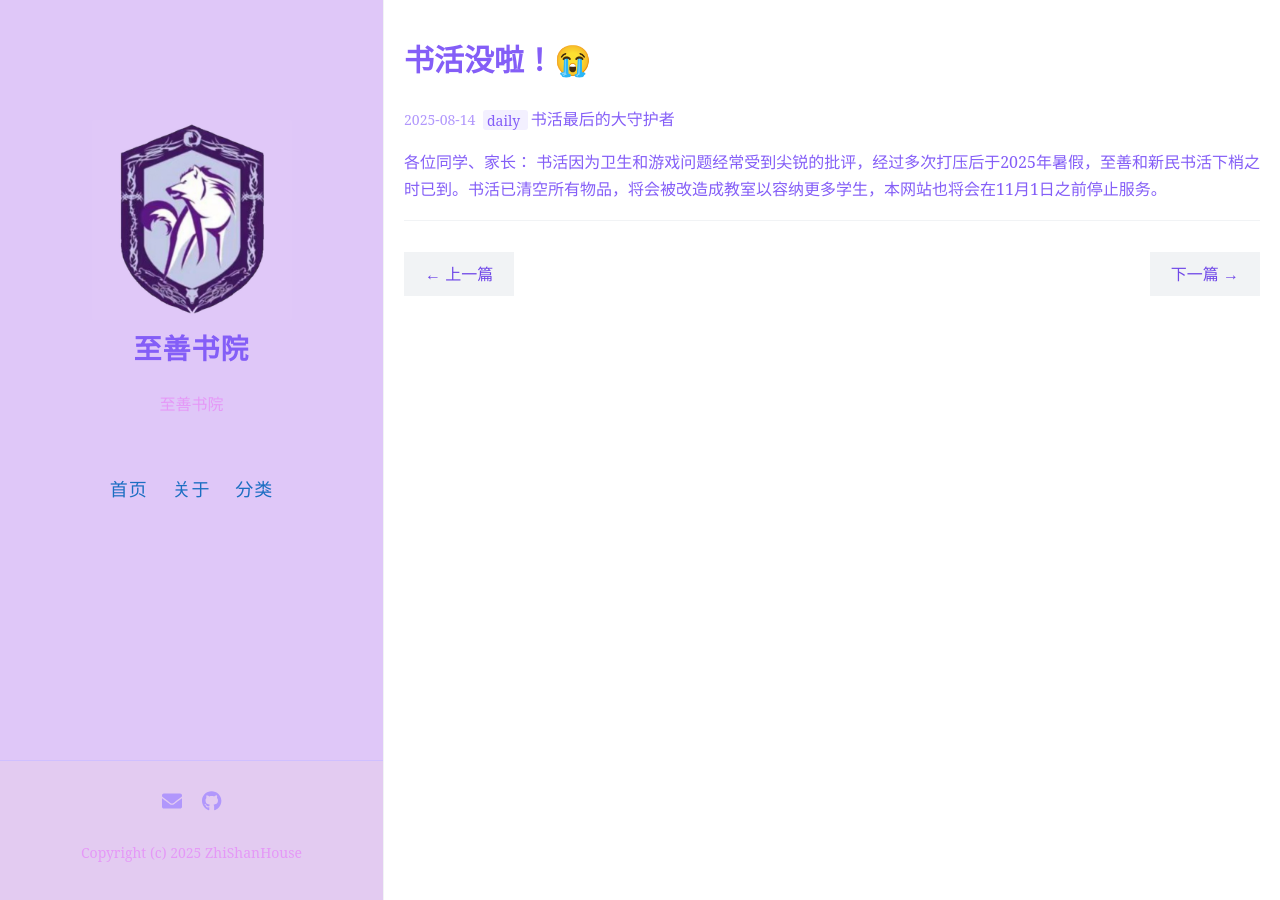
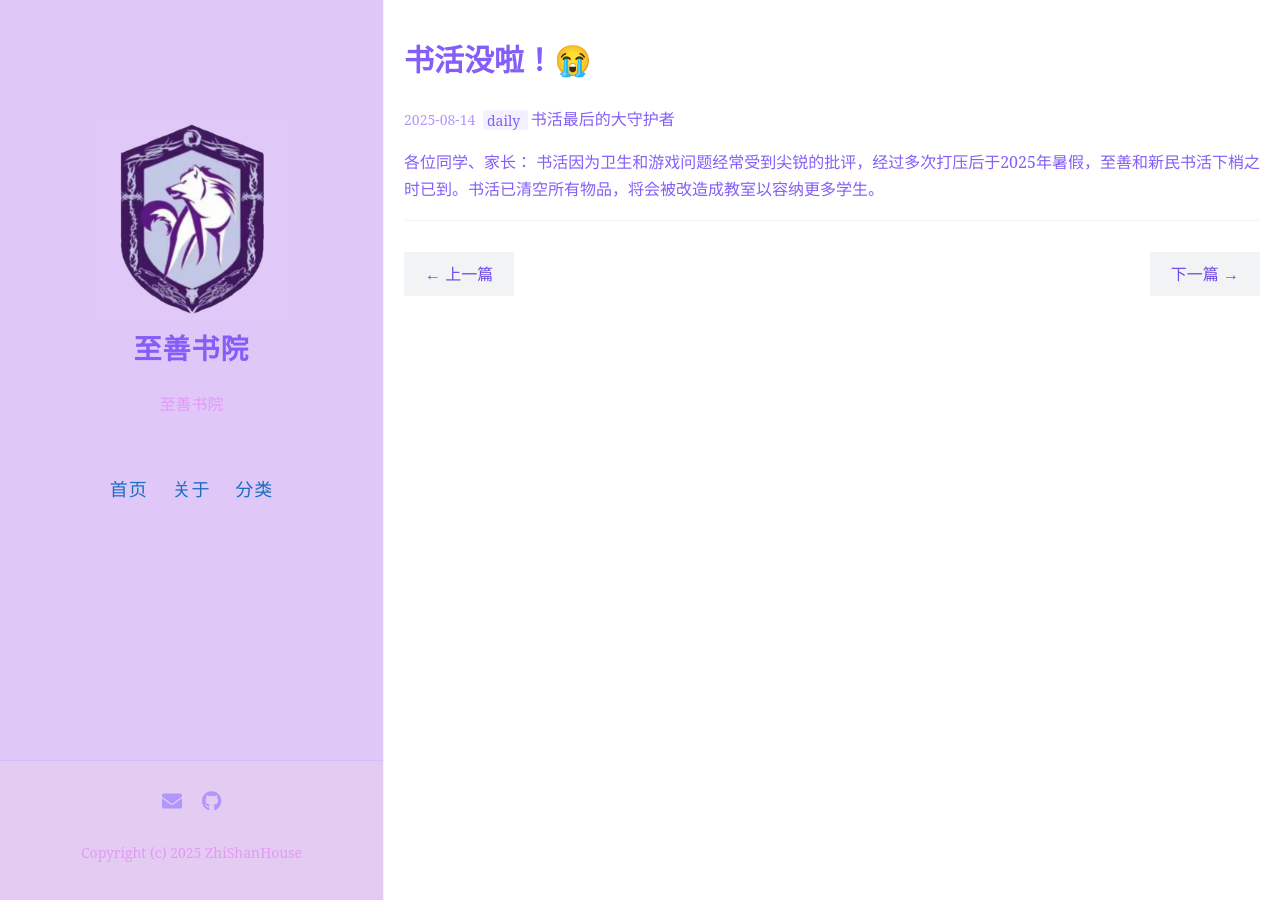
Before and after one commit to zhishanhouse/zhishanhouse.github.io, a Jekyll site: the page built from _posts/2025-8-14-书活没啦！.md, in a window 1280 px wide. Built offline with Jekyll 4.4.1, drawn with Linux system fonts in a browser that asks for light colours.

Commit message:
Update 2025-8-14-书活没啦！.md

```diff
--- a/_posts/2025-8-14-书活没啦！.md
+++ b/_posts/2025-8-14-书活没啦！.md
@@ -7,4 +7,4 @@ comments: true
 author: 书活最后的大守护者
 ---
 各位同学、家长：
-书活因为卫生和游戏问题经常受到尖锐的批评，经过多次打压后于2025年暑假，至善和新民书活下梢之时已到。书活已清空所有物品，将会被改造成教室以容纳更多学生，本网站也将会在11月1日之前停止服务。
+书活因为卫生和游戏问题经常受到尖锐的批评，经过多次打压后于2025年暑假，至善和新民书活下梢之时已到。书活已清空所有物品，将会被改造成教室以容纳更多学生。
```
